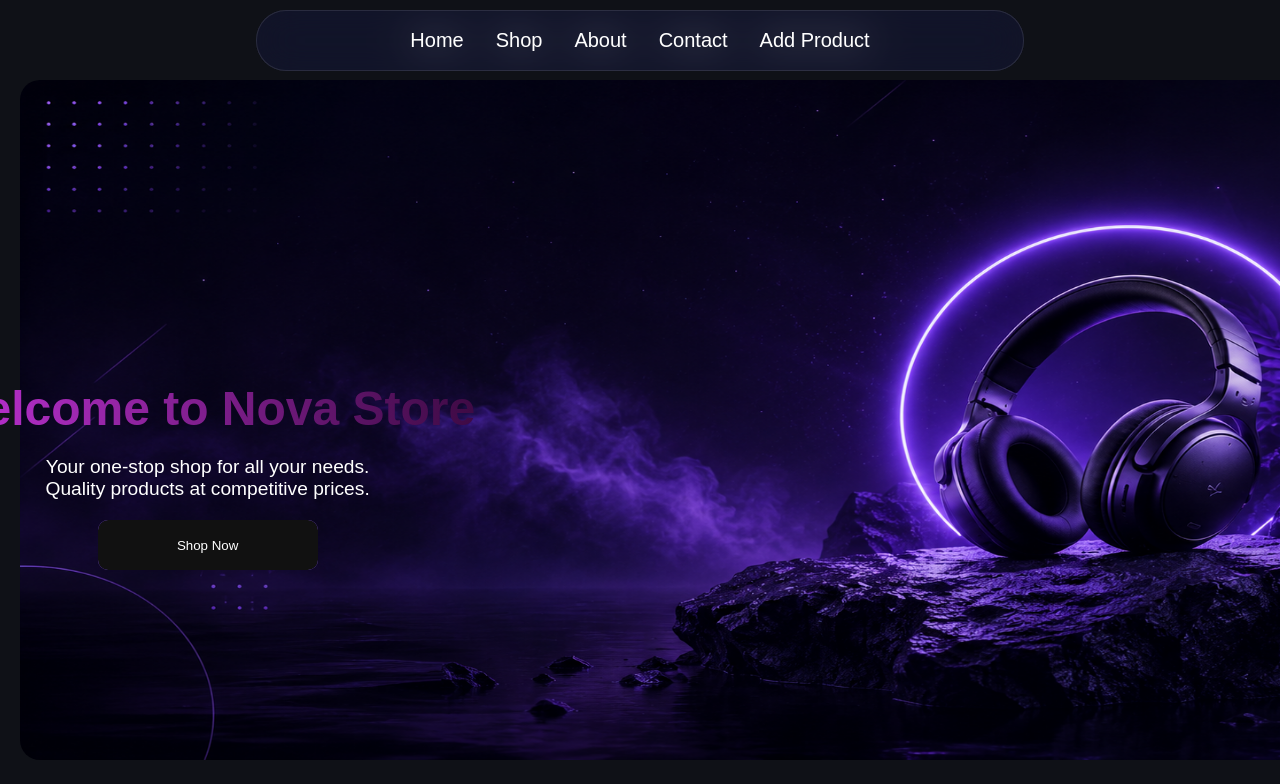
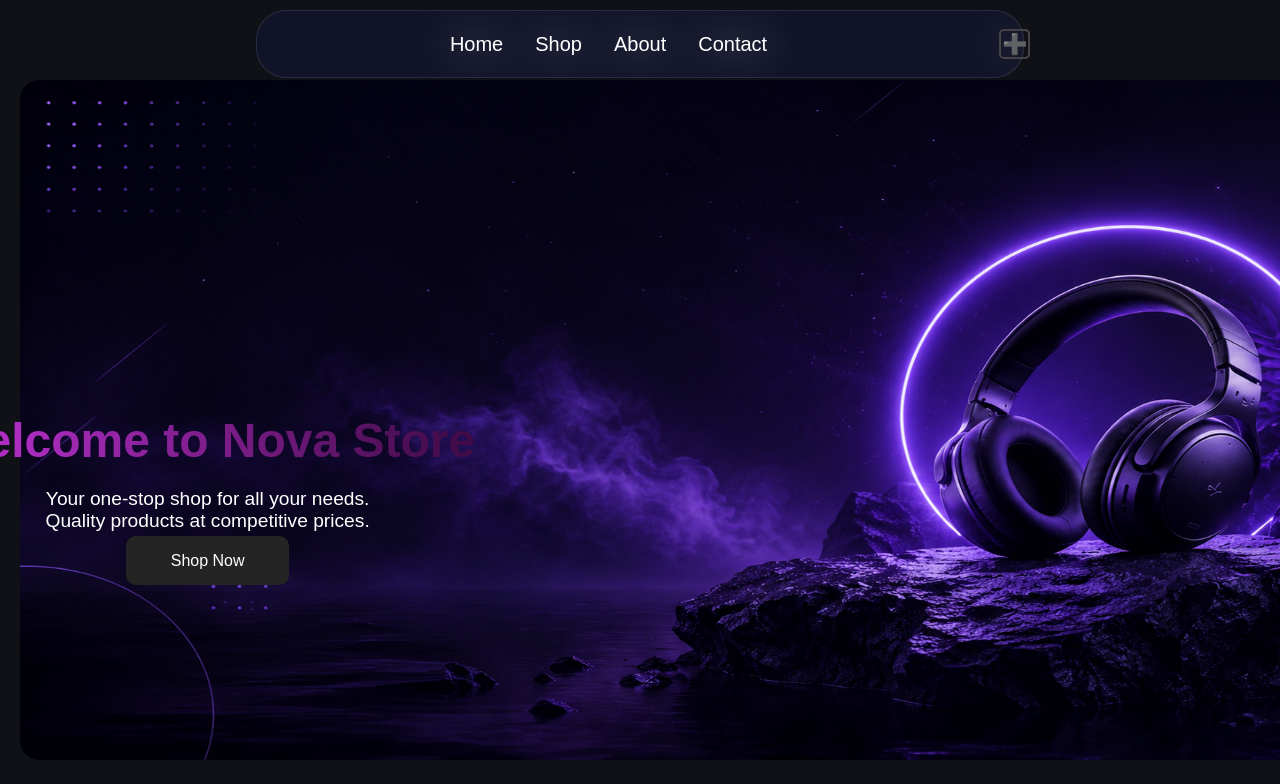
Before and after one commit to Harshpatil25/NovaStore, a React (Vite) app: page / in a window 1280 px wide. Shown: the top 784 px of the page. Built offline with nearby package versions, Linux system fonts and the light colour scheme.

Commit message:
fixed errors

```diff
--- a/src/components/FeatureProduct/FeatureProduct.jsx
+++ b/src/components/FeatureProduct/FeatureProduct.jsx
@@ -3,6 +3,7 @@ import sneakers from '../../assets/shoes.png'
 import laptop from '../../assets/laptop.png'
 import book from '../../assets/book.png'
 import watch from '../../assets/watch.png'
+import { Link } from 'react-router-dom'
 
 function FeatureProduct(){
     return(
@@ -14,28 +15,28 @@ function FeatureProduct(){
                     <h2 className='feature-name'>Nike Jordan 1</h2>
                     <h3 className='feature-type'>Sneakers</h3>
                     <h2 className='feature-price'>₹10000</h2>
-                    <a href='' className='feature-buy'>🛒</a>
+                    <Link to="/shop" className="feature-buy">🛒</Link>
                 </div>
                 <div className='feature-card'>
                     <img src={laptop} alt='Acer Alg' className='feature-img'></img>
                     <h2 className='feature-name'>Acer ALG</h2>
                     <h3 className='feature-type'>Laptop</h3>
                     <h2 className='feature-price'>₹65000</h2>
-                    <a href='' className='feature-buy'>🛒</a>
+                    <Link to="/shop" className="feature-buy">🛒</Link>
                 </div>
                 <div className='feature-card'>
                     <img src={watch} alt='Sonata Sleek' className='feature-img'></img>
                     <h2 className='feature-name'>Sonata sleek</h2>
                     <h3 className='feature-type'>Watch</h3>
                     <h2 className='feature-price'>₹2100</h2>
-                    <a href='' className='feature-buy'>🛒</a>
+                    <Link to="/shop" className="feature-buy">🛒</Link>
                 </div>
                 <div className='feature-card'>
                     <img src={book} alt='You can' className='feature-img'></img>
                     <h2 className='feature-name'>You can</h2>
                     <h3 className='feature-type'>Books</h3>
                     <h2 className='feature-price'>₹1500</h2>
-                    <a href='' className='feature-buy'>🛒</a>
+                    <Link to="/shop" className="feature-buy">🛒</Link>
                 </div>
             </div>
         </>
--- a/src/components/Hero/Hero.css
+++ b/src/components/Hero/Hero.css
@@ -35,15 +35,17 @@
 }
 .glow-on-hover {
     width: 220px;
-    height: 50px;
+    height: 40px;
     border: none;
     outline: none;
     color: #fff;
-    background: var(--primary);
+    background: #252424;
     cursor: pointer;
     position: relative;
     z-index: 0;
     border-radius: 10px;
+    padding: 1.0rem 2.8rem;
+    text-decoration: none;
 }
 
 .glow-on-hover:before {
--- a/src/components/Hero/Hero.jsx
+++ b/src/components/Hero/Hero.jsx
@@ -1,5 +1,6 @@
 import './Hero.css'
 import heroImg from '../../assets/hero-image.png'
+import { Link } from 'react-router-dom';
 
 function Hero(){
     return(
@@ -9,7 +10,8 @@ function Hero(){
                 <div className="hero-content">
                     <h1 className="hero-title">Welcome to Nova Store</h1>
                     <p className="hero-description">Your one-stop shop for all your needs.<br></br>Quality products at competitive prices.</p>
-                    <button className="glow-on-hover" onClick={() => {}}>Shop Now</button>
+                    {/* <button className="glow-on-hover" >Shop Now</button> */}
+                    <Link to="/shop" className="glow-on-hover">Shop Now</Link>
                 </div>
             </div>
         </>
--- a/src/components/Navbar/Navbar.css
+++ b/src/components/Navbar/Navbar.css
@@ -37,13 +37,13 @@
     text-decoration: none;
     transition: 0.5s;
 }
-a {
+.li-a {
     text-decoration: none;
     position: relative;
     overflow: hidden;
 }
 
-a::after {
+.li-a::after {
     content: "";
     position: absolute;
     left: 0;
@@ -54,7 +54,7 @@ a::after {
     transition: width 0.3s ease;
 }
 
-a:hover::after {
+.li-a:hover::after {
     width: 100%;
     animation: heartbeat116 1.5s ease-in-out 0.3s infinite;
 }
@@ -64,6 +64,15 @@ a:hover::after {
     width: 100%;
     }
     50% {
-    width: 60%;
+    width: 100%;
     }
 }
+.add{
+    display: flex;
+    transform: translate(200px,0);
+    border: 2px solid #454345;
+    border-radius:5px ;
+    align-items: center;
+    justify-content: center;
+    padding: 1px;
+}
--- a/src/components/Navbar/Navbar.jsx
+++ b/src/components/Navbar/Navbar.jsx
@@ -6,11 +6,11 @@ function Navbar(){
         <>
             <nav className="navbar">
                 <ul className="nav-links">
-                    <li><Link to='/'>Home</Link></li>
-                    <li><Link to="/shop">Shop</Link></li>
-                    <li><Link to="/about">About</Link></li>
-                    <li><Link to="/contact">Contact</Link></li>
-                    <li><Link to='/addProduct'>Add Product</Link></li>
+                    <li className='li-a'><Link to='/'>Home</Link></li>
+                    <li className='li-a'><Link to="/shop">Shop</Link></li>
+                    <li className='li-a'><Link to="/about">About</Link></li>
+                    <li className='li-a'><Link to="/contact">Contact</Link></li>
+                    <li className='add'><Link to='/addProduct'>➕</Link></li>
                 </ul>
             </nav>
         </>
```
